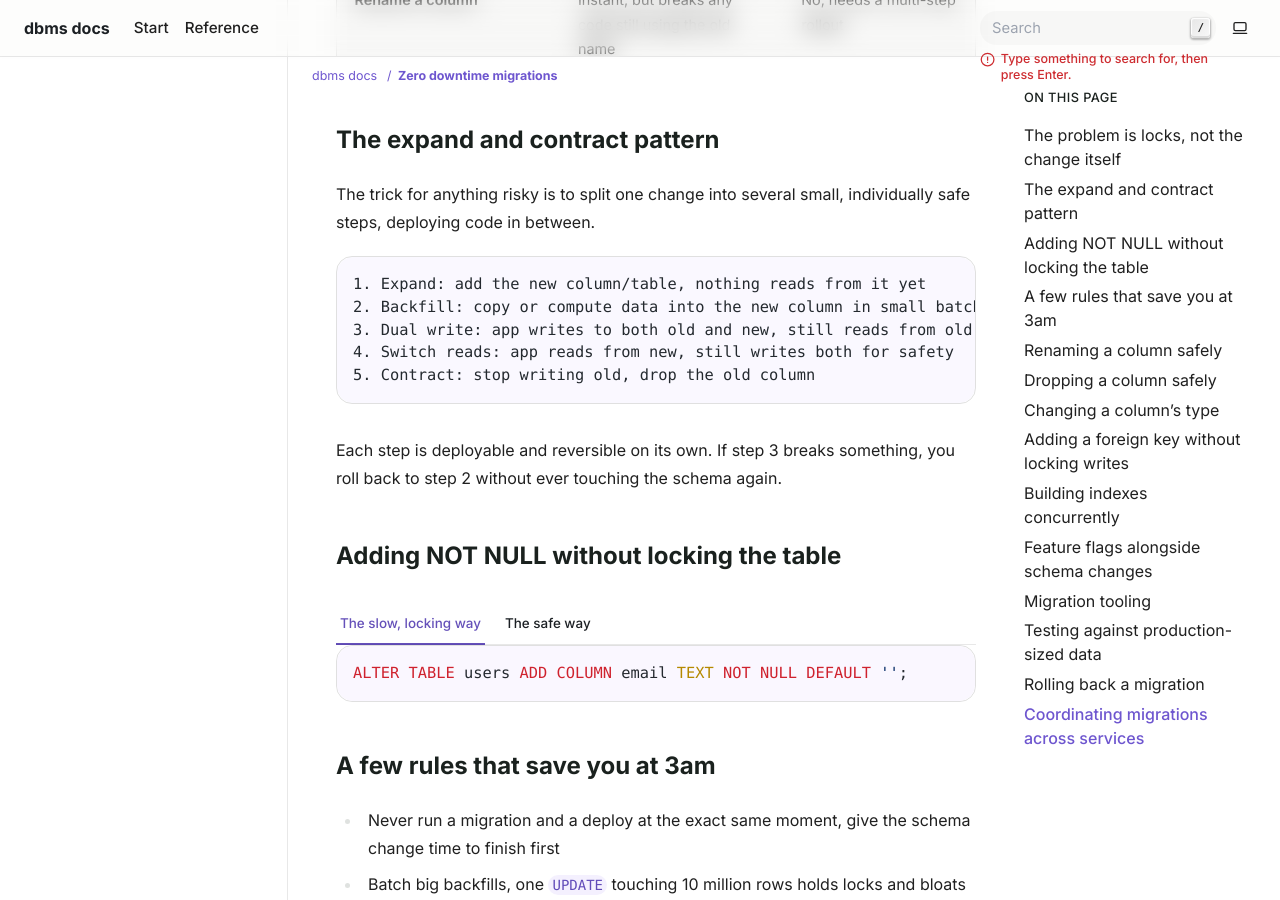
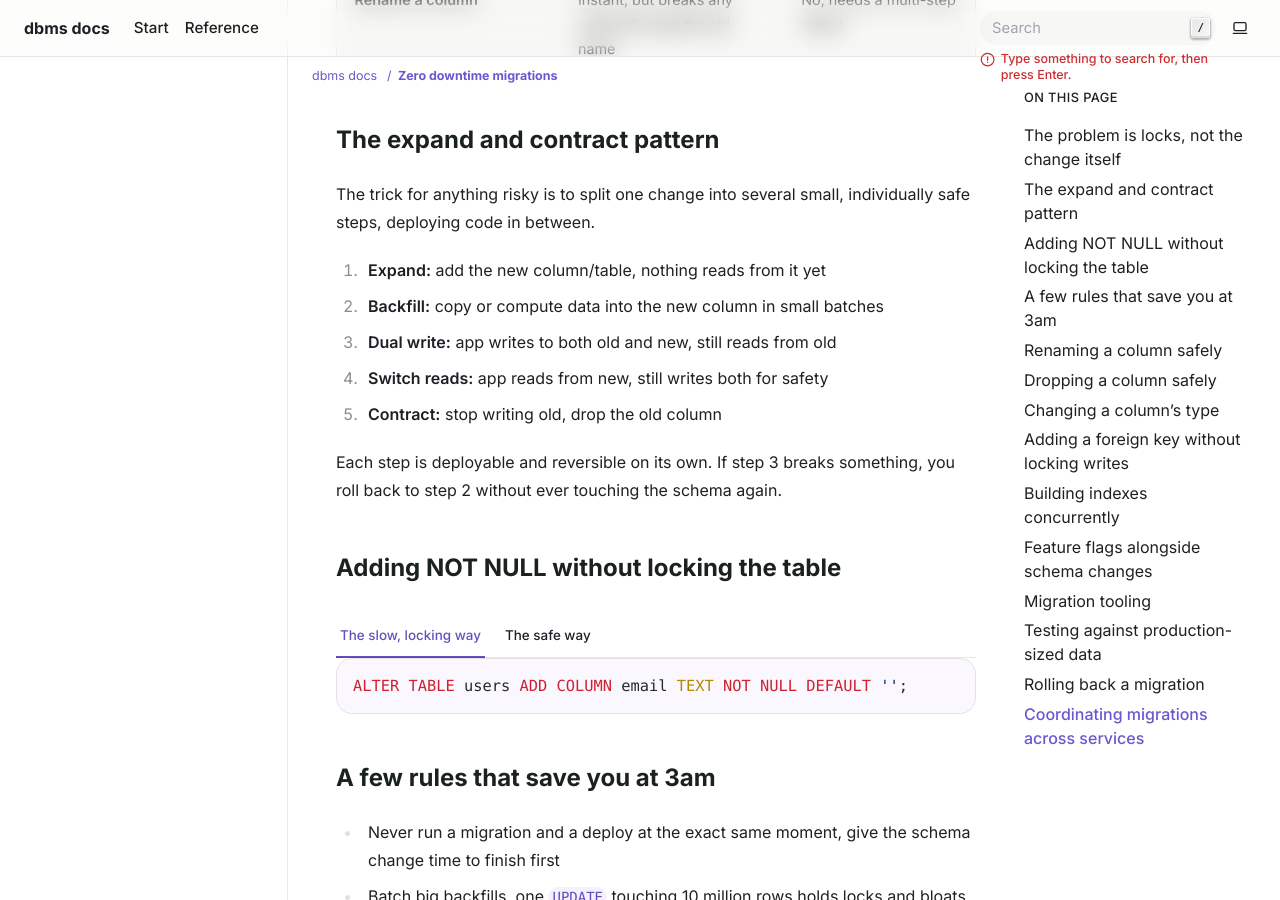
Before and after one commit to musix787-sketch/databases, a Sphinx documentation site: the page built from source/zero-downtime-migrations.rst, in a window 1280 px wide and 900 px high, scrolled down 898 px. Built offline with Sphinx 7.4.7, drawn with Linux system fonts in a browser that asks for light colours.

Commit message:
Update zero-downtime-migrations.rst

```diff
--- a/source/zero-downtime-migrations.rst
+++ b/source/zero-downtime-migrations.rst
@@ -44,13 +44,15 @@ The expand and contract pattern
 The trick for anything risky is to split one change into several small,
 individually safe steps, deploying code in between.
 
-.. code-block:: text
+1. **Expand:** add the new column/table, nothing reads from it yet
 
-   1. Expand: add the new column/table, nothing reads from it yet
-   2. Backfill: copy or compute data into the new column in small batches
-   3. Dual write: app writes to both old and new, still reads from old
-   4. Switch reads: app reads from new, still writes both for safety
-   5. Contract: stop writing old, drop the old column
+2. **Backfill:** copy or compute data into the new column in small batches
+
+3. **Dual write:** app writes to both old and new, still reads from old
+
+4. **Switch reads:** app reads from new, still writes both for safety
+
+5. **Contract:** stop writing old, drop the old column
 
 Each step is deployable and reversible on its own. If step 3 breaks
 something, you roll back to step 2 without ever touching the schema again.
```
